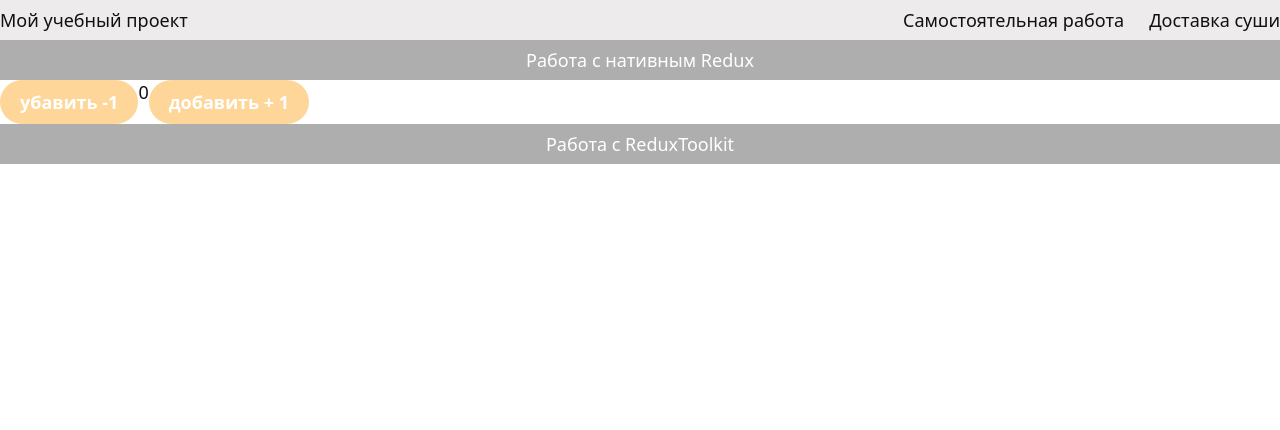
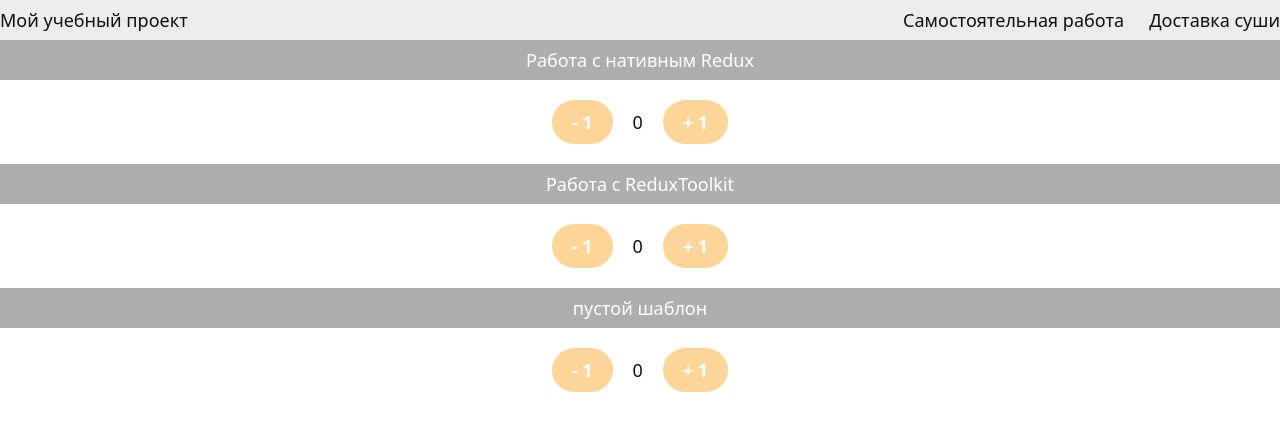
Before and after one commit to ArtErusov/test-project, a React (Create React App) app: page /reduxpractic in a window 1280 px wide. Shown: the top 430 px of the page. Built offline with nearby package versions, Linux system fonts and the light colour scheme.

Commit message:
made 3 containers

```diff
--- a/src/page/reduxPractic/ReduxPractic.jsx
+++ b/src/page/reduxPractic/ReduxPractic.jsx
@@ -1,17 +1,22 @@
-import { Fragment } from 'react';
+import { Fragment, useState } from 'react';
 import styles from './style.module.scss';
 
 import ReduxPracticOne from './ReduxPracticOne';
+import ReduxPracticTwo from './ReduxPracticTwo';
+import ReduxPracticThree from './ReduxPracticThree';
 import Divider from '../../components/ui/Divider/Divider';
 
-
 const ReduxPractic = () =>{
+const [counterOne, setCounterOne] = useState(0);
 
 
 return(<Fragment>
 <Divider title={'Работа с нативным Redux'}/>
-<ReduxPracticOne/>
+<ReduxPracticOne counterOne={counterOne} setCounterOne={setCounterOne}/>
 <Divider title={'Работа с ReduxToolkit'}/>
+<ReduxPracticTwo/>
+<Divider title={'пустой шаблон'}/>
+<ReduxPracticThree/>
 </Fragment>)
 }
 
--- a/src/page/reduxPractic/ReduxPracticOne.jsx
+++ b/src/page/reduxPractic/ReduxPracticOne.jsx
@@ -1,15 +1,15 @@
 import { Fragment, useState } from 'react';
 import styles from './style.module.scss';
 
-const ReduxPracticOne = () =>{
+const ReduxPracticOne = ({counterOne, setCounterOne}) =>{
 
-const [counterOne, setCounterOne] = useState(0);
+
 
 return(<Fragment>
 <div className={styles.item}>
-    <button onClick={() => setCounterOne(counterOne - 1)} className={styles.item__btn}>убавить -1</button>
+    <button onClick={() => setCounterOne(counterOne - 1)} className={styles.item__btn}>- 1</button>
     <p>{counterOne}</p>
-    <button onClick={() => setCounterOne(counterOne + 1)} className={styles.item__btn}>добавить + 1</button>
+    <button onClick={() => setCounterOne(counterOne + 1)} className={styles.item__btn}>+ 1</button>
 </div>
 </Fragment>)
 }
--- /dev/null
+++ b/src/page/reduxPractic/ReduxPracticThree.jsx
@@ -0,0 +1,18 @@
+import { Fragment, useState } from 'react';
+import styles from './style.module.scss';
+
+const ReduxPracticThree = () =>{
+
+const [counterThree, setCounterThree] = useState(0);
+
+return(<Fragment>
+<div className={styles.item}>
+    <button onClick={() => setCounterThree(counterThree - 1)} className={styles.item__btn}>- 1</button>
+    <p>{counterThree}</p>
+    <button onClick={() => setCounterThree(counterThree + 1)} className={styles.item__btn}>+ 1</button>
+</div>
+</Fragment>)
+}
+
+
+export default ReduxPracticThree;
--- /dev/null
+++ b/src/page/reduxPractic/ReduxPracticTwo.jsx
@@ -0,0 +1,18 @@
+import { Fragment, useState } from 'react';
+import styles from './style.module.scss';
+
+const ReduxPracticTwo = () =>{
+
+const [counterTwo, setCounterTwo] = useState(0);
+
+return(<Fragment>
+<div className={styles.item}>
+    <button onClick={() => setCounterTwo(counterTwo - 1)} className={styles.item__btn}>- 1</button>
+    <p>{counterTwo}</p>
+    <button onClick={() => setCounterTwo(counterTwo + 1)} className={styles.item__btn}>+ 1</button>
+</div>
+</Fragment>)
+}
+
+
+export default ReduxPracticTwo;
--- a/src/page/reduxPractic/style.module.scss
+++ b/src/page/reduxPractic/style.module.scss
@@ -2,7 +2,12 @@
 
 .item{
     display: flex;
+    justify-content: center;
+    margin: 20px 0;
 
+    p{
+        margin: 10px 20px 0;
+    }
 
     &__btn{
         background-color: $lightOrange;
```
